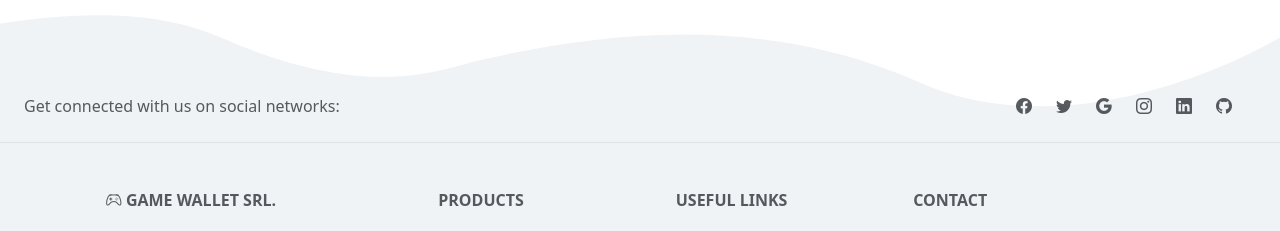
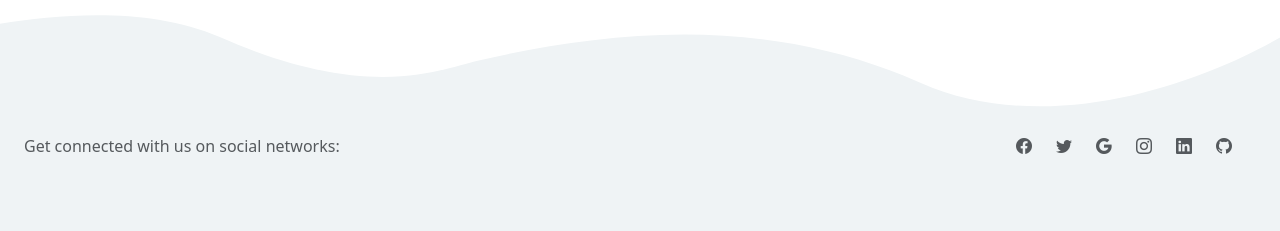
Before and after one commit to diazbrian/GameWallet, an Angular app: page /usuarios in a window 1280 px wide. Shown: the part 185-416 px from the top of the page. Built offline with nearby package versions, Linux system fonts and the light colour scheme; no server answers.

Commit message:
style:confg footer

```diff
--- a/src/app/components/footer/footer.component.html
+++ b/src/app/components/footer/footer.component.html
@@ -1,6 +1,6 @@
 <footer class="text-center text-lg-start  text-muted">
   <!-- Section: Social media -->
-  <section class="d-flex justify-content-center justify-content-lg-between p-4 border-bottom mt-2">
+  <section class="d-flex justify-content-center justify-content-lg-between p-4 mt-5">
     <!-- Left -->
     <div class="me-5 d-none d-lg-block">
       <span>Get connected with us on social networks:</span>
```
